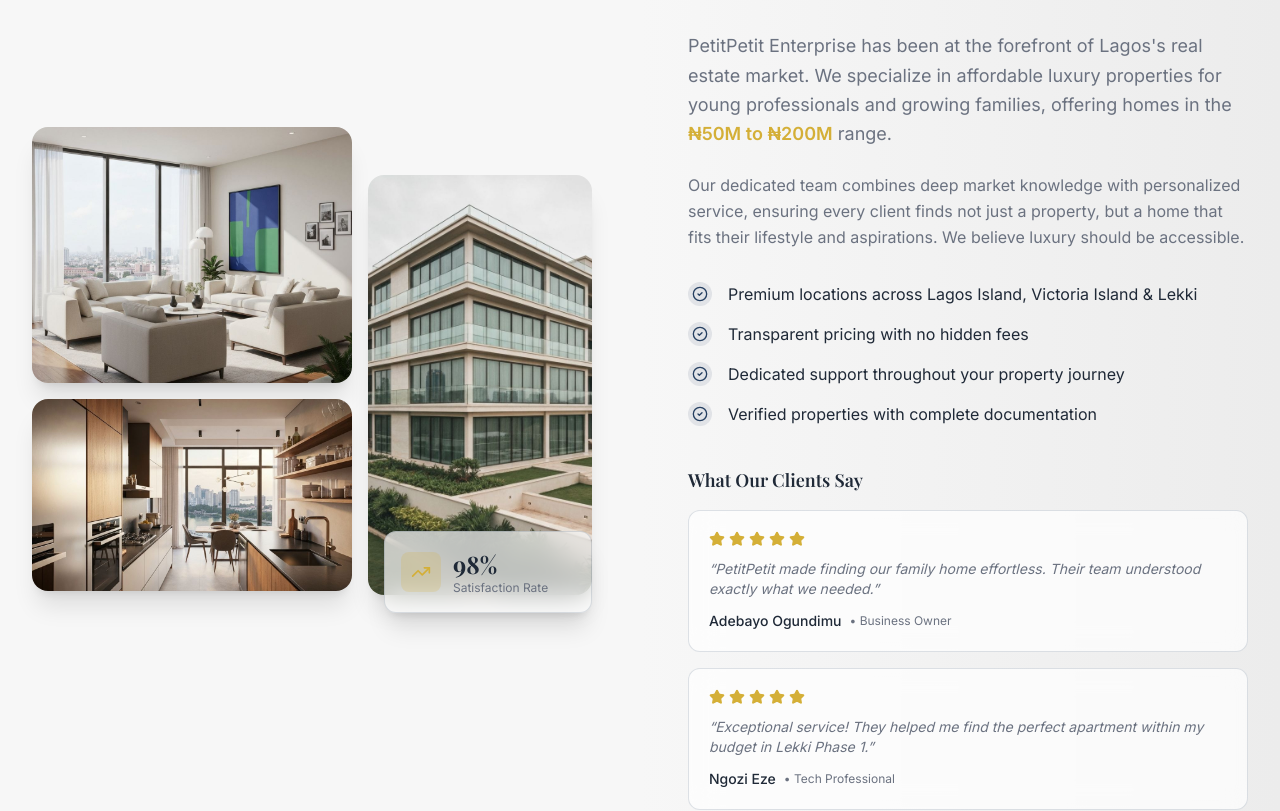
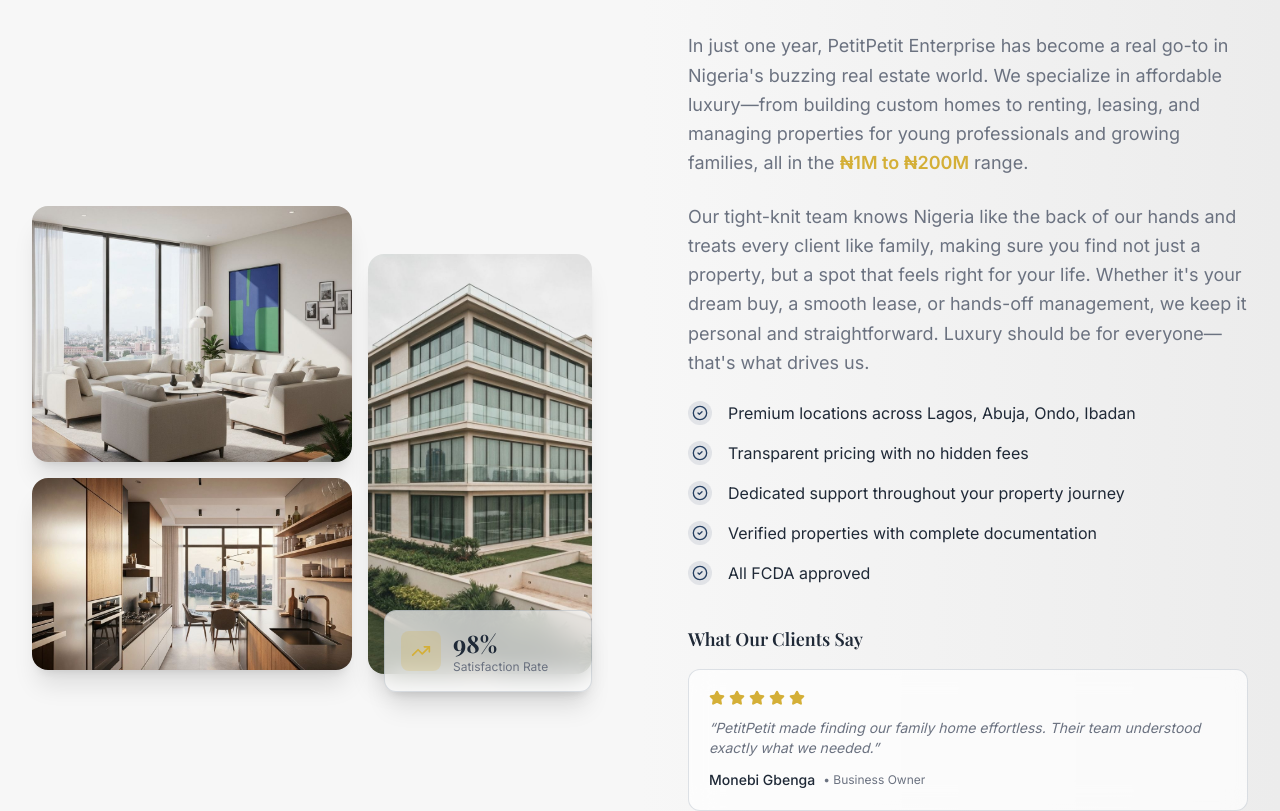
Before and after one commit to Ay00luwwa/landing-page-for-petit-petit, a Next.js app: page / in a window 1280 px wide. Shown: the part 1302-2113 px from the top of the page. Built offline with nearby package versions, Linux system fonts and the light colour scheme; a web font is replaced by a local one.

Commit message:
fix: update highlights and testimonials in About component

```diff
--- a/components/about.tsx
+++ b/components/about.tsx
@@ -4,27 +4,28 @@ import { useEffect, useRef, useState } from "react"
 import { CheckCircle2, Star, TrendingUp, Users, Home, Award } from "lucide-react"
 
 const highlights = [
-  "Premium locations across Lagos Island, Victoria Island & Lekki",
+  "Premium locations across Lagos, Abuja, Ondo, Ibadan",
   "Transparent pricing with no hidden fees",
   "Dedicated support throughout your property journey",
   "Verified properties with complete documentation",
+  "All FCDA approved"
 ]
 
 const miniTestimonials = [
   {
-    name: "Adebayo Ogundimu",
+    name: "Monebi Gbenga",
     role: "Business Owner",
     text: "PetitPetit made finding our family home effortless. Their team understood exactly what we needed.",
     rating: 5,
   },
   {
-    name: "Ngozi Eze",
+    name: "Akinlalu Dotun",
     role: "Tech Professional",
     text: "Exceptional service! They helped me find the perfect apartment within my budget in Lekki Phase 1.",
     rating: 5,
   },
   {
-    name: "Olumide Adeyemi",
+    name: "Leonard Onyekwere",
     role: "Young Professional",
     text: "Professional, responsive, and genuinely cared about finding me the right property. Highly recommend!",
     rating: 5,
@@ -165,15 +166,16 @@ export default function About() {
               Your Trusted Partner in Property Management and Real Estate
             </h2>
             <p className="text-muted-foreground text-lg leading-relaxed mb-6">
-              PetitPetit Enterprise has been at the forefront of Lagos&apos;s real estate market. We
-              specialize in affordable luxury properties for young professionals and growing families, offering homes in
-              the <span className="text-gold font-semibold">₦50M to ₦200M</span> range.
+              In just one year, PetitPetit Enterprise has become a real go-to in Nigeria&apos;s buzzing real estate world.
+              We specialize in affordable luxury—from building custom homes to renting, leasing, and managing properties
+              for young professionals and growing families, all in the <span className="text-gold font-semibold">₦1M to ₦200M</span> range.
             </p>
-            <p className="text-muted-foreground leading-relaxed mb-8">
-              Our dedicated team combines deep market knowledge with personalized service, ensuring every client finds
-              not just a property, but a home that fits their lifestyle and aspirations. We believe luxury should be
-              accessible.
+            <p className="text-muted-foreground text-lg leading-relaxed mb-6">
+              Our tight-knit team knows Nigeria like the back of our hands and treats every client like family, making sure you find not just
+              a property, but a spot that feels right for your life. Whether it&apos;s your dream buy, a smooth lease, or hands-off management,
+              we keep it personal and straightforward. Luxury should be for everyone—that&apos;s what drives us.
             </p>
+
 
             {/* Highlights */}
             <div className="space-y-4 mb-10">
--- a/package.json
+++ b/package.json
@@ -2,6 +2,9 @@
   "name": "my-v0-project",
   "version": "0.1.0",
   "private": true,
+  "pnpm": {
+    "onlyBuiltDependencies": ["sharp"]
+  },
   "scripts": {
     "build": "next build",
     "dev": "next dev",
```
